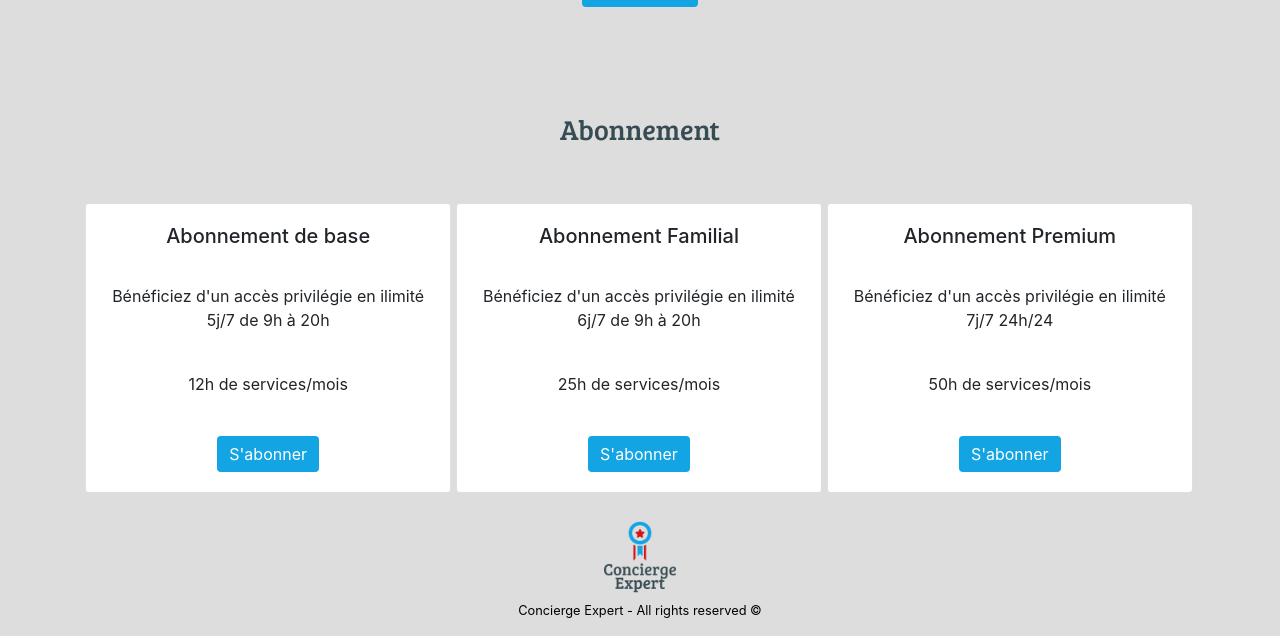
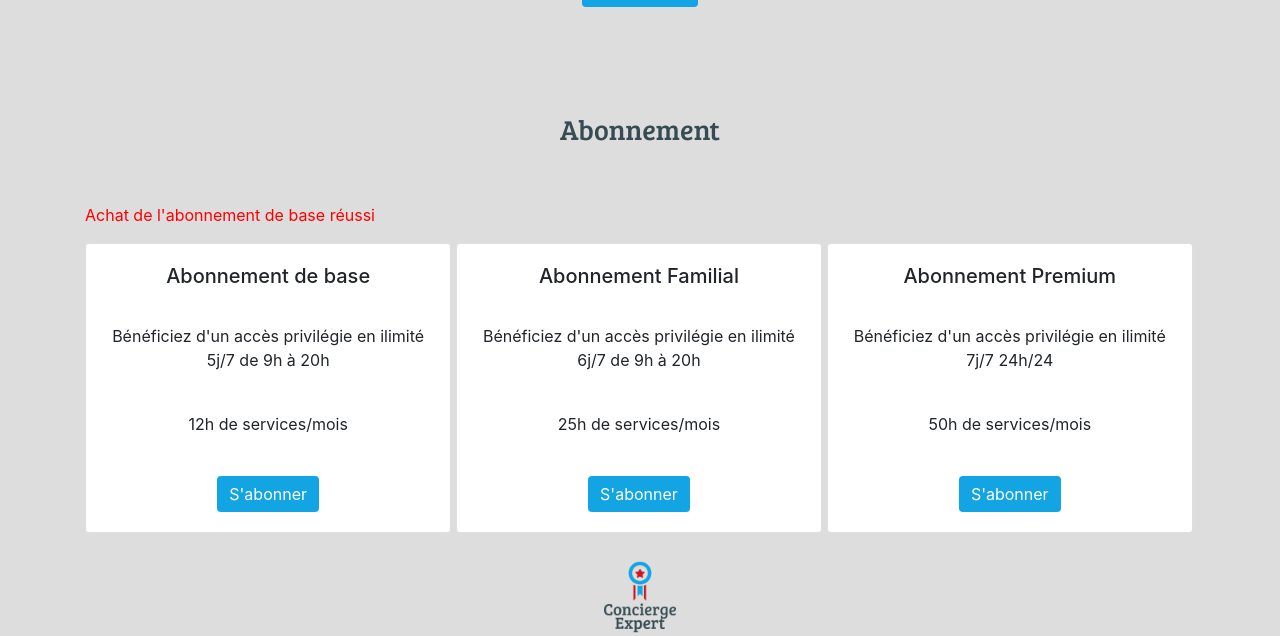
Before and after one commit to A-Jauch/Concierge-Expert, a PHP site: page /html/subscription.php?error=succeed&sub=base in a window 1280 px wide. Shown: the part 348-984 px from the top of the page. Run offline with PHP 8.4, Linux system fonts and the light colour scheme; the visitor is signed in with stand-in values (Sample User, id 1).

Commit message:
subscription base/family/premium without payment

```diff
--- a/website/html/subscription.php
+++ b/website/html/subscription.php
@@ -44,7 +44,19 @@ include 'config.php';
                             <br><br>
                             <?php
                             if(isset($_GET['error']) && $_GET['error'] == 'connected') {
-                                echo '<p>Il faut être connecté pour s\'abonner</p>';
+                                echo '<p style="color: red;">Il faut être connecté pour s\'abonner</p>';
+                            }
+
+                            if(isset($_GET['error']) && $_GET['error'] == 'succeed' && $_GET['sub'] == 'base') {
+                                echo '<p style="color: red;">Achat de l\'abonnement de ' . $_GET['sub'] . ' réussi</p>';
+                            }
+
+                            if(isset($_GET['error']) && $_GET['error'] == 'succeed' && $_GET['sub'] == 'family') {
+                                echo '<p style="color: red;">Achat de l\'abonnement ' . $_GET['sub'] . ' réussi</p>';
+                            }
+
+                            if(isset($_GET['error']) && $_GET['error'] == 'succeed' && $_GET['sub'] == 'premiumm') {
+                                echo '<p style="color: red;">Achat de l\'abonnement ' . $_GET['sub'] . ' réussi</p>';
                             }
                             ?>
                             <div class="card" style="width: 33%; display: inline-block;">
@@ -53,7 +65,7 @@ include 'config.php';
                                     <p class="card-text" style="text-align: center">Bénéficiez d'un accès privilégie en ilimité 5j/7 de 9h à 20h</p>
                                     <br>
                                     <p class="card-text" style="text-align: center">12h de services/mois</p><br>
-                                    <center><a href="#" class="btn btn-primary">S'abonner</a></center>
+                                    <center><a href="subscription/subscription_base.php" class="btn btn-primary">S'abonner</a></center>
                                 </div>
                             </div>
                             <div class="card" style="width: 33%; display: inline-block;">
@@ -62,7 +74,7 @@ include 'config.php';
                                     <p class="card-text" style="text-align: center">Bénéficiez d'un accès privilégie en ilimité 6j/7 de 9h à 20h</p>
                                     <br>
                                     <p class="card-text" style="text-align: center">25h de services/mois</p><br>
-                                    <center><a href="#" class="btn btn-primary">S'abonner</a></center>
+                                    <center><a href="subscription/subscription_family.php" class="btn btn-primary">S'abonner</a></center>
                                 </div>
                             </div>
                             <div class="card" style="width: 33%; display: inline-block;">
@@ -71,7 +83,7 @@ include 'config.php';
                                     <p class="card-text" style="text-align: center">Bénéficiez d'un accès privilégie en ilimité 7j/7 24h/24</p>
                                     <br>
                                     <p class="card-text" style="text-align: center">50h de services/mois</p><br>
-                                    <center><a href="#" class="btn btn-primary">S'abonner</a></center>
+                                    <center><a href="subscription/subscription_premium.php" class="btn btn-primary">S'abonner</a></center>
                                 </div>
                             </div>
                         </div>
--- a/website/html/verif_connection.php
+++ b/website/html/verif_connection.php
@@ -15,6 +15,7 @@ if (empty($result)) {
 } else {
     session_start();
     $_SESSION['mail'] = $mail;
+    $_SESSION['id'] = $result['id'];
     header("location: ../index.php?connection=ok");
     exit;
 }
```
Also changed, not shown: website/html/subscription/subscription_base.php (+12 -1 lines), website/html/subscription/subscription_family.php (+13 -2 lines), website/html/subscription/subscription_premium.php (+13 -2 lines).
